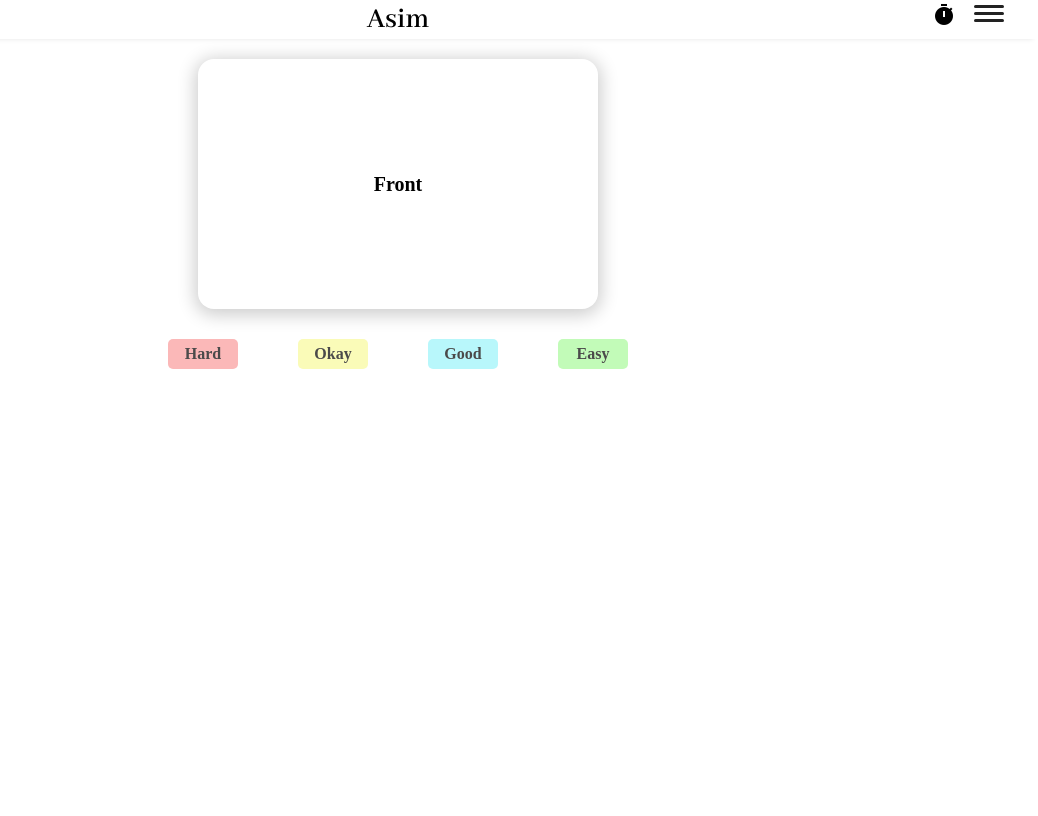
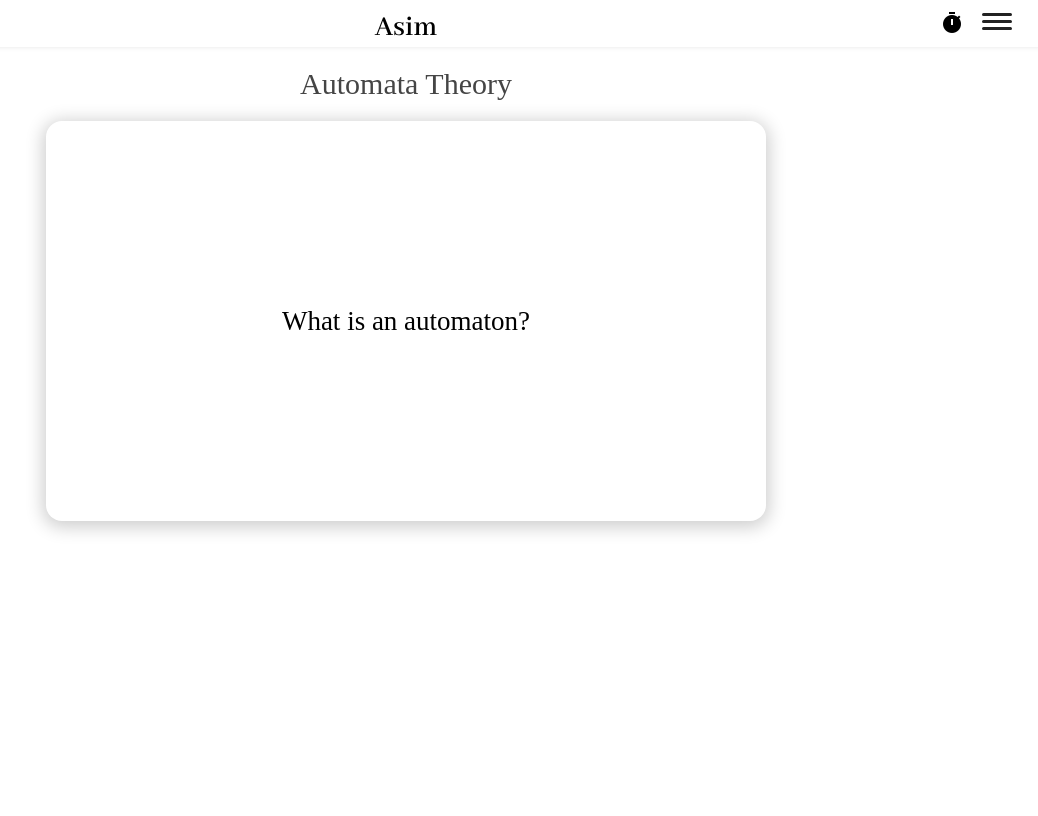
Before and after one commit to cubetastic33/Asim-Flashcards, a Flask app: page /study in a window 1280 px wide. Shown: the whole page, without its empty margins (242-1280 px from the left). Before the commit the page ends 369 px from the top, so only its background shows below. Run offline with Flask 2, Linux system fonts and the light colour scheme.

Commit message:
merged the study page with the start page... has a problem with iterating through cards

```diff
--- a/asim_flashcards/templates/start.js
+++ b/asim_flashcards/templates/start.js
@@ -47,8 +47,9 @@ for (let card of cards) {
 }
 
 function navigateToQuiz(deckId) {
-  window.location.href = `quiz?deck=${deckId}`;
+  window.location.href = `study?deck=${deckId}`;
 }
+
 
 
 // Get the modal
--- a/asim_flashcards/templates/study.html
+++ b/asim_flashcards/templates/study.html
@@ -9,37 +9,16 @@
 </head>
 <body>
     {% include 'navbar.html' %}
-    <div class="container">
-        <div class="card">
-            <div class="card-inner">
-                <div class="card-face card-face--front">
-                    <p><strong>Front</strong></p>
-                    <audio controls style="display: none;">
-                        <source src="" type="">
-                    </audio>
-                    <img src="">
-                </div>
-                <div class="card-face card-face--back">
-                    <p><strong>Back</strong></p>
-                    <audio controls style="display: none;">
-                        <source src="" type="">
-                    </audio>
-                    <img src="">
-                </div>
-            </div>
-        </div>
-        <div class="button-container">
-            <input type="button" class="button" id="hard" value="Hard">
-            <input type="button" class="button" id="okay" value="Okay">
-            <input type="button" class="button" id="good" value="Good">
-            <input type="button" class="button" id="easy" value="Easy">
-        </div>
+    <span class="deck-title"></span>
+    <div class="container" id="flashcard-container">
+        <!-- Flashcards will be appended here -->
     </div>
-    <script>
-        const card = document.querySelector(".card-inner");
-        card.addEventListener("click", function (e) {
-            card.classList.toggle('is-flipped');
-        });
-    </script>
+    <div class="button-container" id="button-container">
+        <input type="button" class="button" id="hard" value="Hard">
+        <input type="button" class="button" id="okay" value="Okay">
+        <input type="button" class="button" id="good" value="Good">
+        <input type="button" class="button" id="easy" value="Easy">
+    </div>
+    <script src="study.js"></script>
 </body>
 </html>
--- /dev/null
+++ b/asim_flashcards/templates/study.js
@@ -0,0 +1,106 @@
+document.addEventListener("DOMContentLoaded", function() {
+    const urlParams = new URLSearchParams(window.location.search);
+    const deckId = urlParams.get('deck');
+    const deckName = document.querySelector('.deck-title');
+
+    // Replace this array with code that fetches flashcards from a database
+    deckName.innerHTML = "Automata Theory";
+    const cards = [
+      { front: 'What is an automaton?', back: 'An abstract machine that can perform computation' },
+      { front: 'What is a deterministic finite automaton (DFA)?', back: 'A type of automaton where every state has exactly one transition for each possible input symbol' },
+      { front: 'What is a non-deterministic finite automaton (NFA)?', back: 'A type of automaton where some states may have multiple transitions for the same input symbol' },
+      { front: 'What is a regular expression?', back: 'A compact way of representing a language as a pattern of symbols' },
+      { front: 'What is the Pumping Lemma?', back: 'A tool used to prove that certain languages are not regular' },
+      { front: 'What is the Myhill-Nerode Theorem?', back: 'A theorem used to determine if a language is regular by examining the set of distinguishable strings' },
+    ];
+
+    // Append each flashcard to the container element
+    const container = document.querySelector('.container');
+    let currentCard = 0;
+    displayCard(currentCard);
+
+    function displayCard(index) {
+        document.querySelector('.button-container').style.display = 'none';
+        let flipped = false;
+        container.innerHTML = '';
+        if (index >= cards.length) {
+          const messageContainer = document.createElement('div');
+          messageContainer.className = 'message-container';
+
+          const message = document.createElement('span');
+          message.className = 'message';
+          message.innerHTML = 'You completed the deck!';
+
+          const backToStartBtn = document.createElement('button');
+          backToStartBtn.innerHTML = 'Return to Start';
+          backToStartBtn.className = 'return-to-start-btn'; // Add a class to the button
+
+          backToStartBtn.addEventListener('click', function() {
+            window.location.href = `start?deck=${deckId}`;
+          });
+
+          messageContainer.appendChild(message);
+          messageContainer.appendChild(backToStartBtn);
+
+          container.appendChild(messageContainer);
+          document.querySelector('.button-container').style.display = 'none';
+          return;
+        }
+
+        const card = cards[index];
+        const flashcard = document.createElement('div');
+        flashcard.className = 'card';
+
+        const cardInner = document.createElement('div');
+        cardInner.className = 'card-inner';
+
+        const frontFace = document.createElement('div');
+        frontFace.className = 'card-face card-face--front';
+        const frontText = document.createElement('p');
+        frontText.innerHTML = `${card.front}`;
+        frontFace.appendChild(frontText);
+
+        const backFace = document.createElement('div');
+        backFace.className = 'card-face card-face--back';
+        const backText = document.createElement('p');
+        backText.innerHTML = `${card.back}`;
+        backFace.appendChild(backText);
+
+        cardInner.appendChild(frontFace);
+        cardInner.appendChild(backFace);
+
+        flashcard.appendChild(cardInner);
+        container.appendChild(flashcard);
+
+        // Add event listener to flip cards on click
+        const cardInnerElement = flashcard.querySelector(".card-inner");
+
+        cardInnerElement.addEventListener("click", function (e) {
+          console.log("Card clicked");
+          cardInnerElement.classList.toggle('is-flipped');
+
+          // If the card is flipped to the back for the first time
+          if (!flipped && cardInnerElement.classList.contains('is-flipped')) {
+            flipped = true;
+            setTimeout(() => {
+              document.querySelector('.button-container').style.display = 'flex';
+            }, 800); // 1000 milliseconds = 1 second delay
+          }
+        });
+
+        function getNextCard(button) {
+          // Log the current card and button
+          console.log(`Card: ${card.front} | ${card.back} | Button: ${button}`);
+
+          // Increment currentCard and display the next card
+          currentCard++;
+          displayCard(currentCard);
+        }
+
+        // Add event listeners to the button elements
+        document.querySelector('#hard').addEventListener('click', () => getNextCard('Hard'));
+        document.querySelector('#okay').addEventListener('click', () => getNextCard('Okay'));
+        document.querySelector('#good').addEventListener('click', () => getNextCard('Good'));
+        document.querySelector('#easy').addEventListener('click', () => getNextCard('Easy'));
+      }
+      });
--- a/asim_flashcards/views.py
+++ b/asim_flashcards/views.py
@@ -51,7 +51,6 @@ def get_flashcards():
 def get_about():
     return render_template('about.html', name='test value')
 
-
 @app.route('/login')
 def get_login():
     return render_template('login.html', name='test value')
@@ -63,6 +62,10 @@ def get_signup():
 @app.route('/study')
 def get_study():
     return render_template('study.html', name='test value')
+
+@app.route('/study.js')
+def get_studyjs():
+    return render_template('study.js', name='test value')
 
 @app.route('/get_sound')
 def get_sound():
--- a/static/styles/study.css
+++ b/static/styles/study.css
@@ -1,23 +1,28 @@
-
-  * {
-    margin: 0;
-    padding: 0;
-  }
 
 body {
   font-family: 'Abhaya Libre', serif;
   width: 100%;
   min-height: 100vh;
+  text-align: center;
+  font-size: 20px;
 }
 
 .container {
-    margin: 10px auto;
+  margin: 20px auto;
+  width: 800px;
+  height: 500px;
+}
+
+.deck-title {
+  font-size: 30px;
+  color: rgb(69, 69, 69);
+  margin-bottom: 20px;
 }
 
 .card {
   margin: 0 auto ;
-    width: 400px;
-    height: 250px;
+  width: 90%;
+  height: 80%;
   perspective: 1000px;
 }
 
@@ -44,29 +49,25 @@
   border-radius: 16px;
   box-shadow: 0px 3px 18px 3px rgba(0, 0, 0, 0.2);
   color: black;
-    font-size: 20px;
-
+  font-size: 27px;
+  display: flex;
+  align-items: center;
+  justify-content: center;
 }
 
 .card-face--front {
-    display: flex;
-    align-items: center;
-    justify-content: center;
   text-align: center;
 }
 
 .card-face--back {
-    display: flex;
-    align-items: center;
-    justify-content: center;
   background-color: var(--light);
   transform: rotateY(180deg);
   text-align: center;
 }
 
 .button-container {
-    margin: 30px 10%;
-    display: flex;
+  margin-top: -100px;
+  display: none;
   justify-content: center;
 }
 
@@ -74,11 +75,11 @@
   font-family: inherit;
   color: #4B4A4A;
   font-weight: 600;
-    font-size: 16px;
-    width: 70px;
-    height: 30px;
-    margin: 0 30px;
-    border-radius: 5px;
+  font-size: 26px;
+  width: 150px;
+  height: 70px;
+  margin: 0 20px;
+  border-radius: 10px;
   border: none;
   cursor: pointer;
   transition-duration: 0.4s;
```
Also changed, not shown: other parts of static/styles/study.css (+27 -0 lines). Lines whose indentation alone changed are shown as unchanged.
